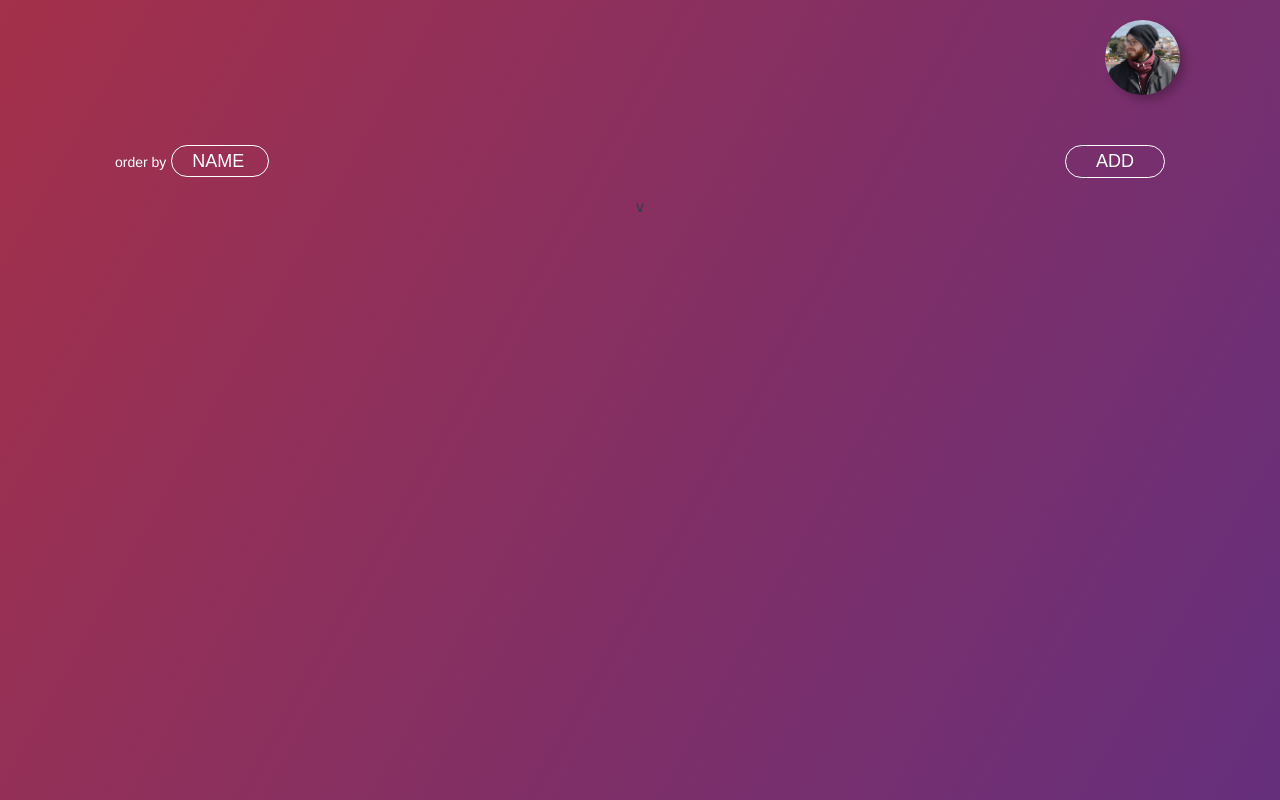
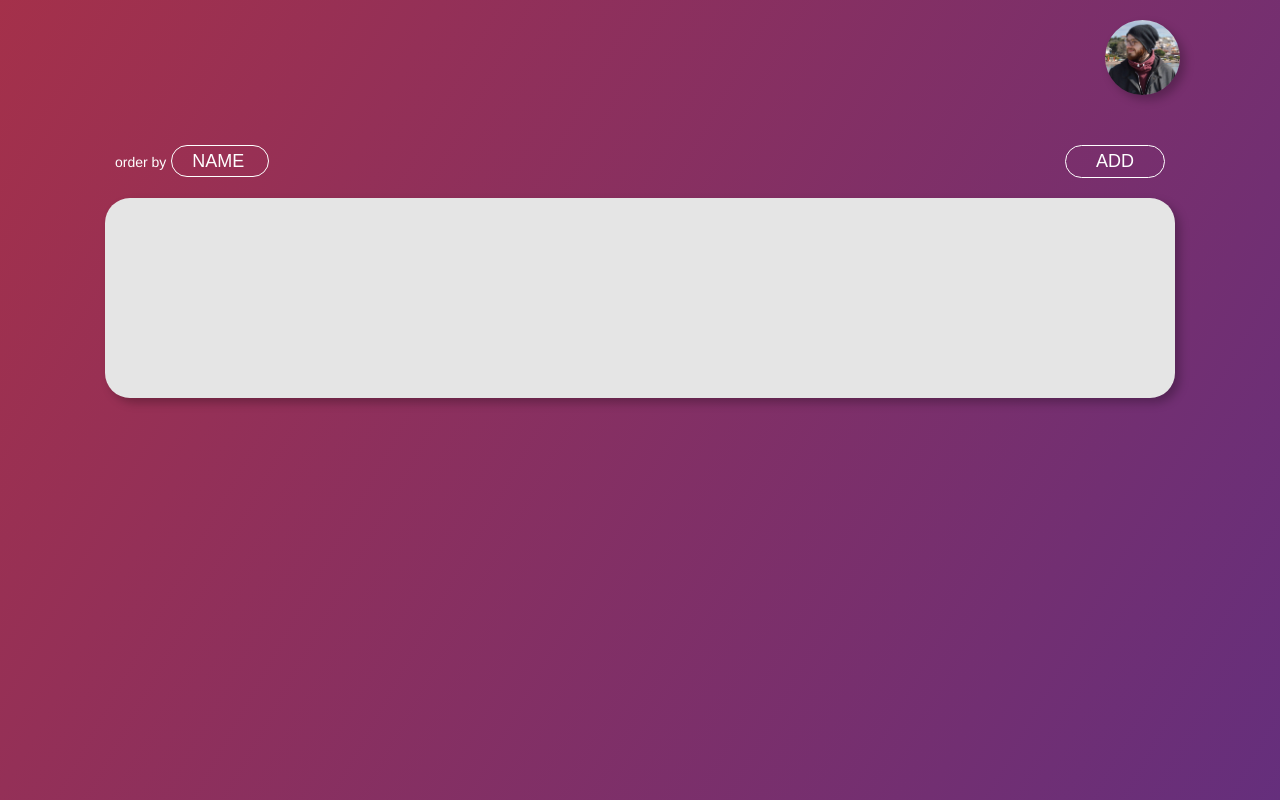
Before and after one commit to APZelos/Ad.Venture.Vue, a Vue app: page /#/dashboard in a window 1280 px wide. Built offline with nearby package versions, Linux system fonts and the light colour scheme.

Commit message:
Refactor product to component

```diff
--- a/src/components/Dashboard/Page.vue
+++ b/src/components/Dashboard/Page.vue
@@ -19,14 +19,21 @@
         </div>
 
         <div class="dashboard__content dashboard__products">
-            v
+            <Product v-for="product in products"
+                :key="product.Id"
+                :product="product" />
         </div>
     </div>
 </template>
 
 <script>
+import Product from './Product'
+
 export default {
   name: 'Dashboard',
+  components: {
+    Product
+  },
   data () {
     return {
       products: [{
@@ -133,11 +140,4 @@ export default {
     padding-right: 30px;
 }
 
-.dashboard__product {
-    align-self: stretch;
-    border-radius: 25px;
-    background-color: #E5E5E5;
-    box-shadow: 5px 5px 10px rgba(0, 0, 0, 0.25);
-    height: 200px;
-}
 </style>
--- a/src/components/Dashboard/Product.vue
+++ b/src/components/Dashboard/Product.vue
@@ -37,6 +37,12 @@ export default {
     },
     price () {
       return this.product.Price
+    },
+    category () {
+      return this.product.Category
+    },
+    image () {
+      return this.product.ImagePath
     }
   }
 }
@@ -44,4 +50,12 @@ export default {
 
 <style>
 
+.product {
+    align-self: stretch;
+    border-radius: 25px;
+    background-color: #E5E5E5;
+    box-shadow: 5px 5px 10px rgba(0, 0, 0, 0.25);
+    height: 200px;
+}
+
 </style>
```
Lines whose indentation alone changed are shown as unchanged.
